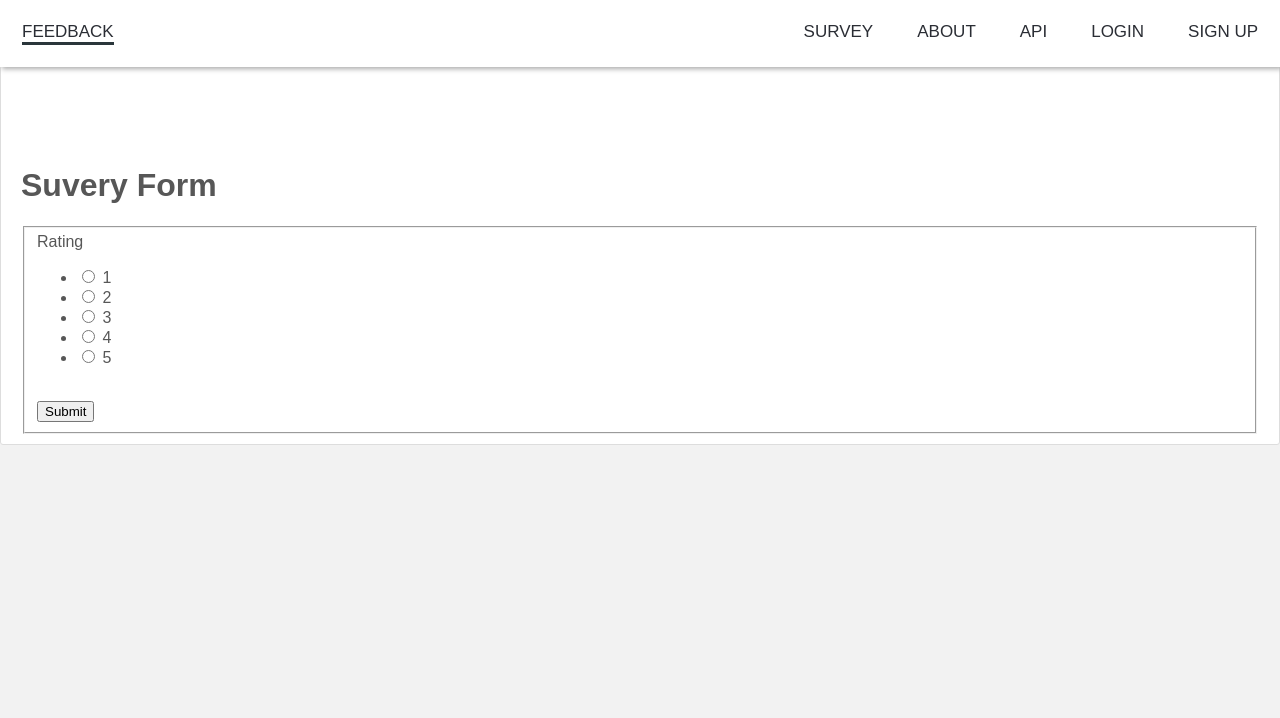
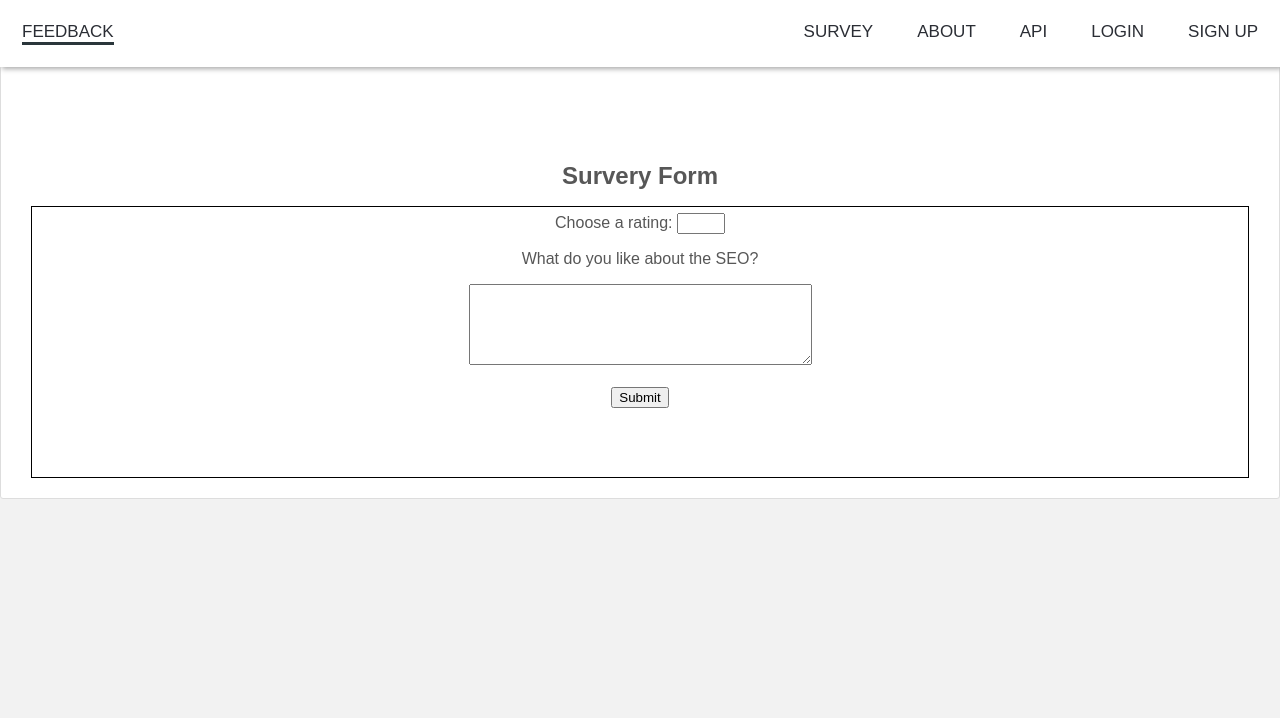
Before and after one commit to jgil325/FeedbackForm, a Flask app: page /test in a window 1280 px wide. Shown: the top 718 px of the page. Run offline with Flask 2, Linux system fonts and the light colour scheme; some libraries are stand-ins or nearby versions; some web fonts are replaced.

Commit message:
format of test.html

```diff
--- /dev/null
+++ b/static/css/test.css
@@ -0,0 +1,39 @@
+fieldset {
+  border:1px solid lightgray;
+  margin: 10px;
+ }
+
+
+h1 {
+  font-size: 1.5em;
+  text-align: center;
+  text-transform: capitalize;
+}
+
+fieldset {
+  border:1px solid black;
+  margin: 10px;
+ }
+
+legend {
+  font-weight: 700;
+}
+ #rating {
+    grid-column: 2 / 4;
+    text-align: center;
+  }
+ #comments-box {
+    grid-column: 2 / 4;
+    text-align: center;
+  }
+ #btn {
+    grid-row: 9;
+    grid-column: 2 / 4;
+    text-align: center;
+    margin-bottom: 5%;
+  }
+  #submit:hover {
+    background-color: #fce38a;
+    color: #364f6b;
+    box-shadow: 1px 2px 5px #364f6b;
+  }
--- a/survey.py
+++ b/survey.py
@@ -1,13 +1,15 @@
 from flask_wtf import FlaskForm
 try:
-    from wtforms import StringField, SubmitField, Form, fields
-    from wtforms.validators import DataRequired, Length, Email, EqualTo
+    from wtforms import TextAreaField, SubmitField, Form, fields
+    from wtforms.fields.html5 import IntegerField
+    from wtforms.fields import html5 as h5fields
+    from wtforms.widgets import html5 as h5widgets
+    from wtforms.validators import DataRequired, Optional
 except ImportError:
     print("Import Error")
 
 
 class SurveyForm(FlaskForm):
-    rating = fields.RadioField('What would you rate this experience?',
-            choices=[('1','1'), ('2', '2'), ('3', '3'), ('4', '4'), ('5', '5')], validators=[DataRequired()])
-    comments = fields.TextAreaField('If you have any additional feedback about passwords or this survey, please enter your comments here.', default=None)
+    rating = IntegerField('Choose a rating:', widget=h5widgets.NumberInput(min=0, max=5, step=1), validators=[DataRequired()])
+    text_area = TextAreaField('comments')
     submit = SubmitField('Submit')
--- a/templates/test.html
+++ b/templates/test.html
@@ -1,29 +1,40 @@
 {% extends "layout.html" %}
 
 {% block content %}
+    <link rel="stylesheet" href="static/css/test.css" />
      <div class="content-section"> <!-- CSS styling -->
-        <h1>Suvery Form</h1>
-        <form method="POST" action=""> <!-- POST sends the info of the form -->
+        <h1 id="title">Survery Form</h1>
+
+        <form id="survey-form" method="POST" action=""> <!-- POST sends the info of the form -->
             {{ form.hidden_tag() }} <!-- passes in your SECRET_KEY -->
             <fieldset class="form-group"> <!-- more CSS styling -->
-
-     <div class="form-group">
-         <label>Rating</label>
+  <!-- ------------------Survey Details---------------------------- -->
+     <div class="fieldset">
          {% if form.rating.errors %}
-           {{ form.rating(class="form-control form-control-lg is-invalid") }}
            <div class="invalid-feedback">
              {% for error in form.rating.errors%}
                  <span>{{error}}</span>
              {% endfor %}
            </div>
        {% else %}
-           {{ form.rating(class="form-control form-control-lg") }}
+         <div id="rating">
+           <tr>
+         <td>{{ form.rating.label }}</td>
+         <td>{{ form.rating }}</td>
+         </tr>
+         </div>
        {% endif %}
+       <div id="comments-box">
+            <p>What do you like about the SEO?</p>
+            {{ form.text_area(cols=40, rows=5) }}
+        </div>
      </div>
 
 
      <br>
-     {{ form.submit(class="btn btn-outline-info") }}
+     <div id="btn">
+         {{ form.submit() }}
+     </div>
             </fieldset>
        </form>
 </div>
```
